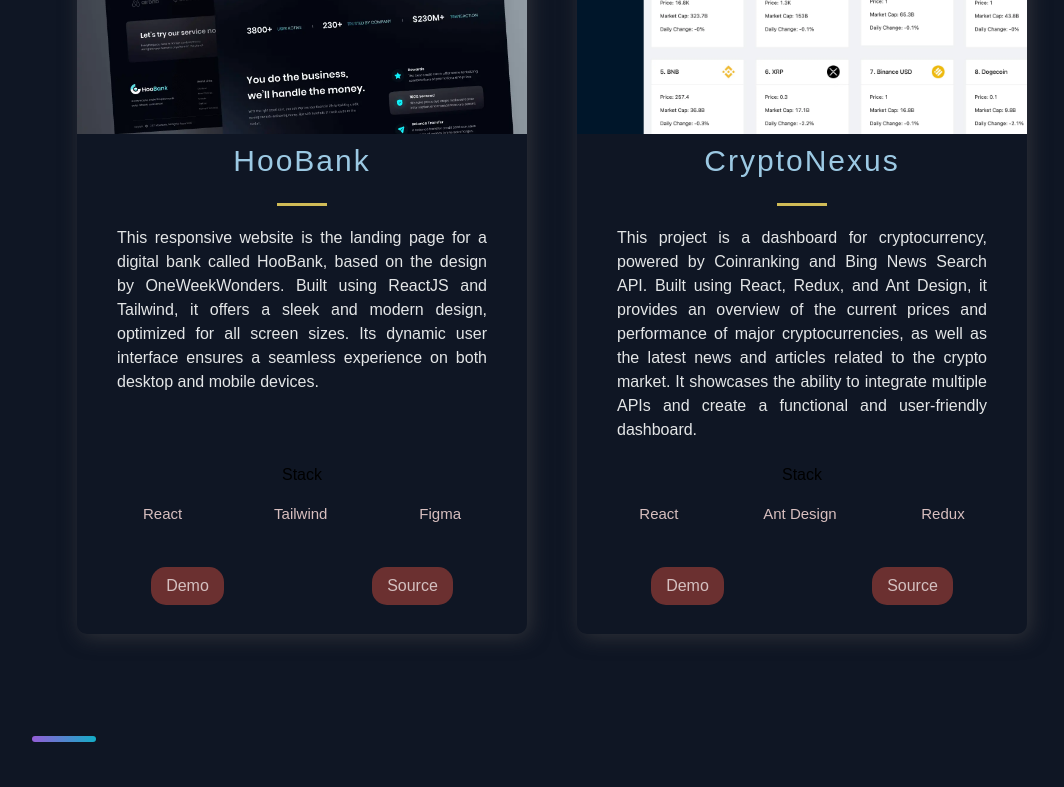
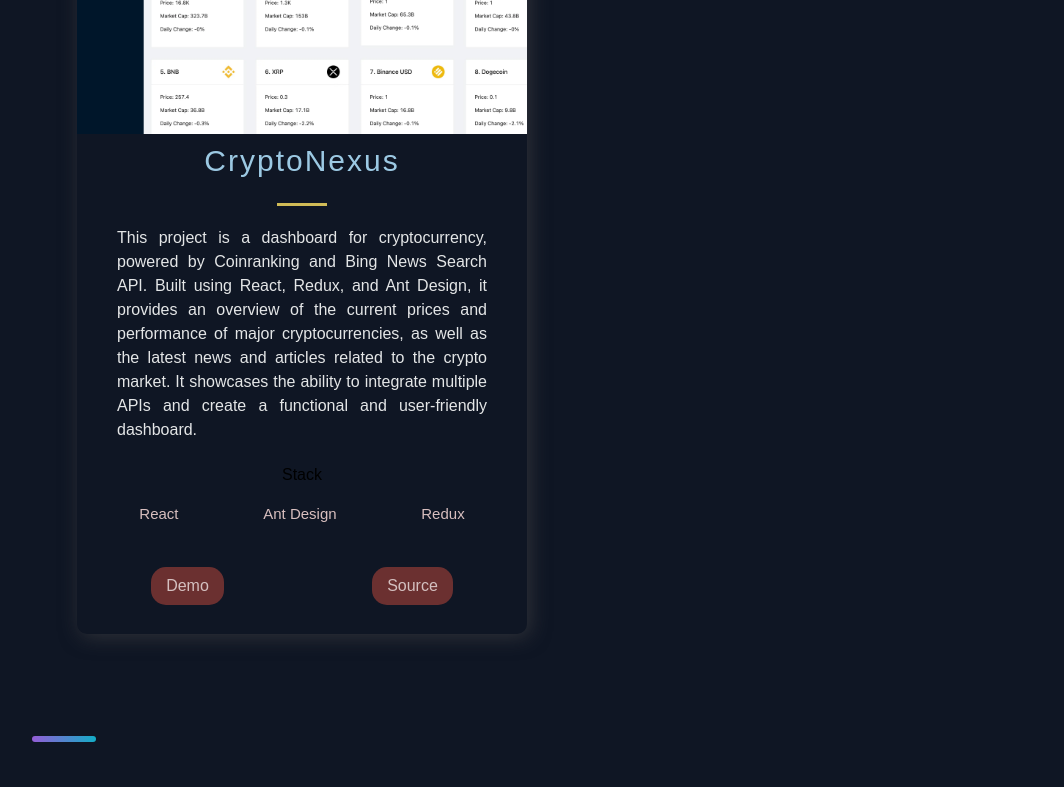
Before and after one commit to JosephHuntley/Portfolio_Updated, a React (Vite) app: page / in a window 1280 px wide. Shown: the part 2680-3467 px from the top of the page, without its empty margins (88-1152 px from the left). Built offline with nearby package versions, Linux system fonts and the light colour scheme.

Commit message:
Removed Project from constants

```diff
--- a/src/constants/constant.js
+++ b/src/constants/constant.js
@@ -45,16 +45,16 @@ export const projects = [
 		visit: 'https://josephhuntley.github.io/gym_exercises/',
 		id: 1,
 	},
-	{
-		title: 'HooBank',
-		description:
-			'This responsive website is the landing page for a digital bank called HooBank, based on the design by OneWeekWonders. Built using ReactJS and Tailwind, it offers a sleek and modern design, optimized for all screen sizes. Its dynamic user interface ensures a seamless experience on both desktop and mobile devices.',
-		image: img3,
-		tags: ['React', 'Tailwind', 'Figma'],
-		source: 'https://github.com/JosephHuntley/bank_app',
-		visit: 'https://josephhuntley.github.io/bank_app/',
-		id: 2,
-	},
+	// {
+	// 	title: 'HooBank',
+	// 	description:
+	// 		'This responsive website is the landing page for a digital bank called HooBank, based on the design by OneWeekWonders. Built using ReactJS and Tailwind, it offers a sleek and modern design, optimized for all screen sizes. Its dynamic user interface ensures a seamless experience on both desktop and mobile devices.',
+	// 	image: img3,
+	// 	tags: ['React', 'Tailwind', 'Figma'],
+	// 	source: 'https://github.com/JosephHuntley/bank_app',
+	// 	visit: 'https://josephhuntley.github.io/bank_app/',
+	// 	id: 2,
+	// },
 	{
 		title: 'CryptoNexus',
 		description:
```
